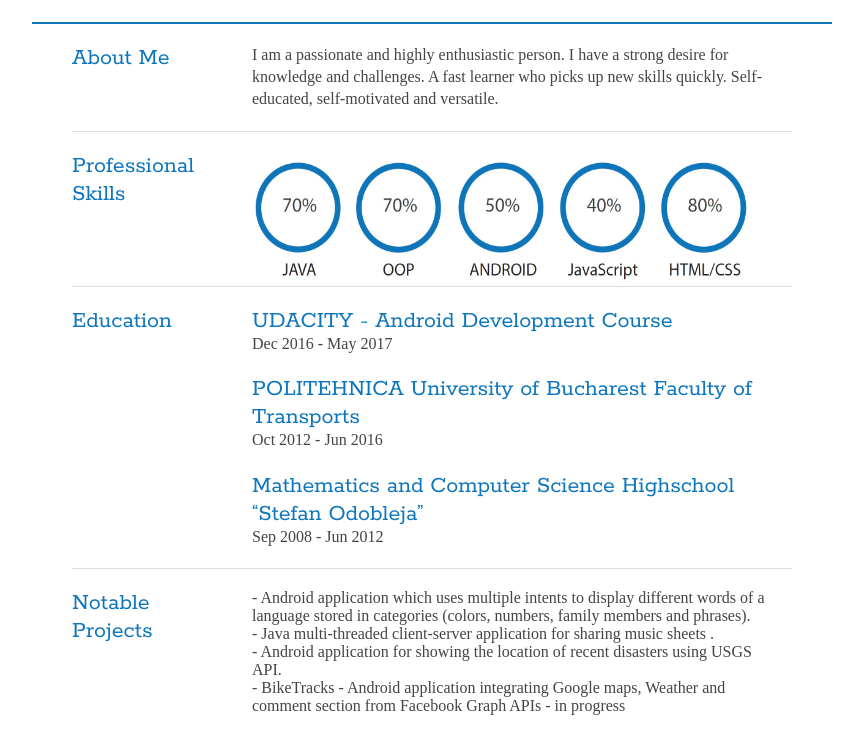
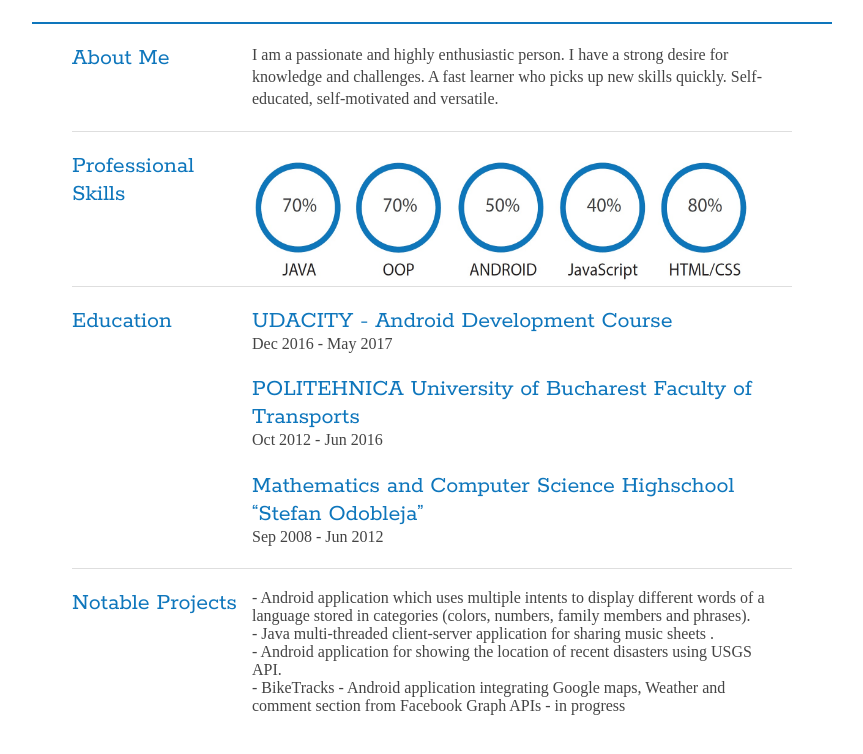
Before and after one commit to andreicraciunoiu/MyCV, a plain HTML site: page index.html in a window 1280 px wide. Shown: the part 158-912 px from the top of the page, without its empty margins (208-1071 px from the left). Drawn offline with Linux system fonts and the light colour scheme.

Commit message:
Update index.html

```diff
--- a/index.html
+++ b/index.html
@@ -87,7 +87,7 @@
 
 		<section>
 			<div class="sectionTitle">
-				<h1>Notable<br/> Projects</h1>
+				<h1>Notable Projects</h1>
 			</div>
 
 			<div class="sectionContent">
@@ -109,4 +109,5 @@
 </div>
 
 </body>
+
 </html>
```
